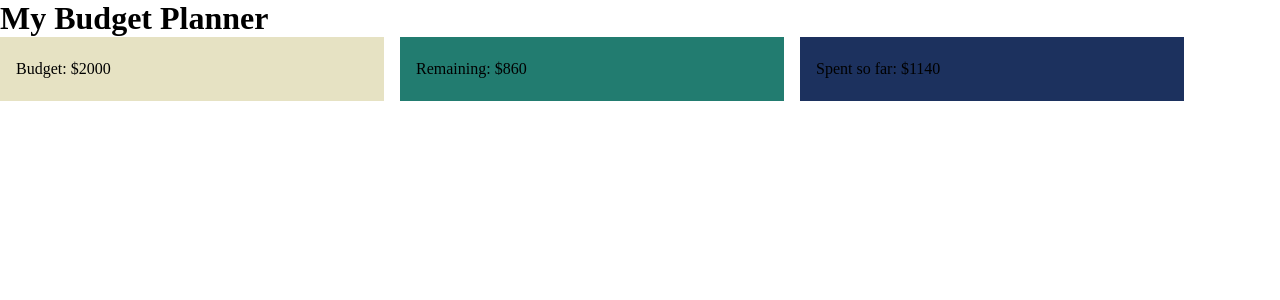
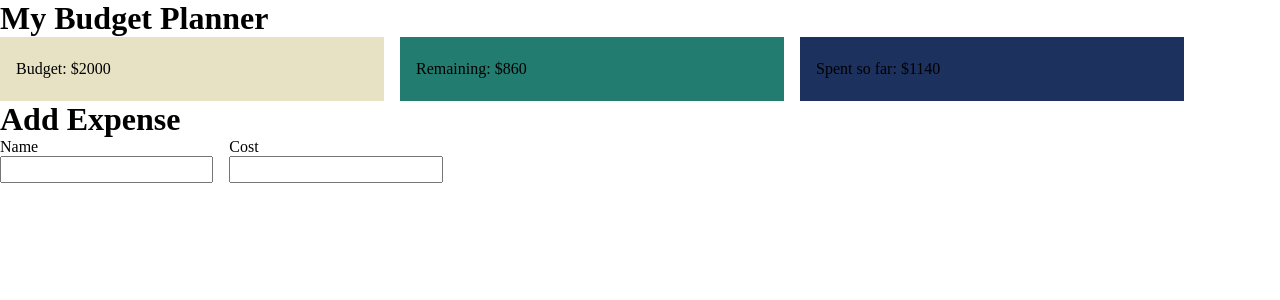
Before and after one commit to nikaareshidze/Budget-Planner, a React (Vite) app: page / in a window 1280 px wide. Shown: the top 300 px of the page. Built offline with nearby package versions, Linux system fonts and the light colour scheme.

Commit message:
Create Add Expense section with ExpenseInput components. Remove padding-left property from Title styled-component

```diff
--- a/src/App.tsx
+++ b/src/App.tsx
@@ -1,10 +1,12 @@
 import Cards from "./components/Cards";
+import AddExpense from "./components/add expenses/AddExpense";
 
 export default function App() {
   return (
     <div>
       <h1>My Budget Planner</h1>
       <Cards />
+      <AddExpense />
     </div>
   );
 }
--- a/src/components/Cards.tsx
+++ b/src/components/Cards.tsx
@@ -1,3 +1,5 @@
+import styled from "styled-components";
+
 import Card from "../styles/Card";
 import Title from "../styles/fonts/Title";
 import StyledCards from "../styles/StyledCards";
@@ -6,14 +8,18 @@ export default function Cards() {
   return (
     <StyledCards>
       <Card backgroundColor="#E6E2C3">
-        <Title>Budget: $2000</Title>
+        <ThisTitle>Budget: $2000</ThisTitle>
       </Card>
       <Card backgroundColor="#227C70">
-        <Title>Remaining: $860</Title>
+        <ThisTitle>Remaining: $860</ThisTitle>
       </Card>
       <Card backgroundColor="#1C315E">
-        <Title>Spent so far: $1140</Title>
+        <ThisTitle>Spent so far: $1140</ThisTitle>
       </Card>
     </StyledCards>
   );
 }
+
+const ThisTitle = styled(Title)`
+  padding-left: 1em;
+`;
--- /dev/null
+++ b/src/components/add expenses/AddExpense.tsx
@@ -0,0 +1,14 @@
+import ExpenseInput from "./ExpenseInput";
+import StyledCards from "../../styles/StyledCards";
+
+export default function AddExpense() {
+  return (
+    <div>
+      <h1>Add Expense</h1>
+      <StyledCards>
+        <ExpenseInput name="Name" />
+        <ExpenseInput name="Cost" />
+      </StyledCards>
+    </div>
+  );
+}
--- /dev/null
+++ b/src/components/add expenses/ExpenseInput.tsx
@@ -0,0 +1,13 @@
+import styled from "styled-components";
+
+import Input from "../../styles/input/Input";
+import Title from "../../styles/fonts/Title";
+
+export default function ExpenseInput(props: { name: string }) {
+  return (
+    <div>
+      <Title>{props.name}</Title>
+      <Input />
+    </div>
+  );
+}
--- a/src/styles/fonts/Title.ts
+++ b/src/styles/fonts/Title.ts
@@ -3,8 +3,6 @@ import styled from "styled-components";
 const Title = styled.h1`
   font-size: 16px;
   font-weight: 400;
-
-  padding-left: 1em;
 `;
 
 export default Title;
--- /dev/null
+++ b/src/styles/input/Input.ts
@@ -0,0 +1,8 @@
+import styled from "styled-components";
+
+const Input = styled.input`
+  width: 16em;
+  height: 2em;
+`;
+
+export default Input;
```
